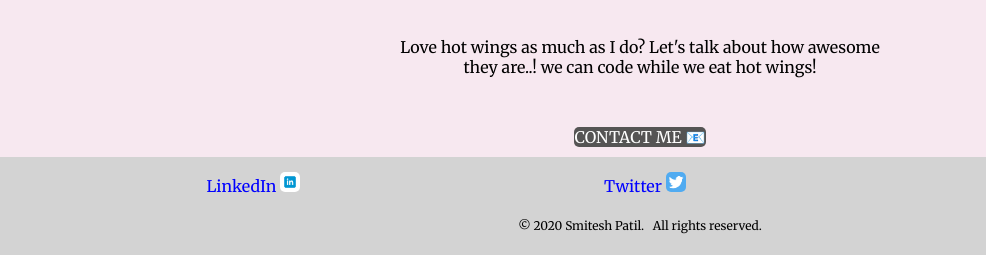
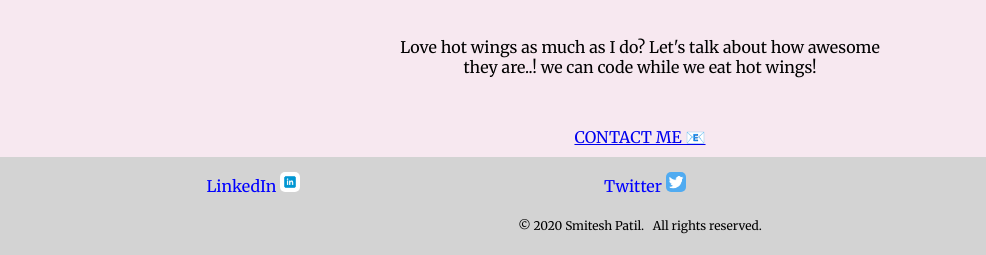
Before and after one commit to smiteshpatil/cv, a plain HTML site: page index.html in a window 1280 px wide. Shown: the part 1969-2224 px from the top of the page, 0-986 px from the left. Drawn offline with Linux system fonts and the light colour scheme.

Commit message:
Update index.html

```diff
--- a/index.html
+++ b/index.html
@@ -49,7 +49,8 @@
           <h2>Get In Touch</h2>
           <h3>if you love hot wings as much as i do.</h3>
           <p id="tagline"> Love hot wings as much as I do? Let's talk about how awesome they are..! we can code while we eat hot wings! </p>
-          <a class="btn" href="mailto:smiteshp2001@gmail.com">CONTACT ME 📧</a>
+
+          <a href="mailto:smiteshp2001@gmail.com" class="BUTTON_FGV">CONTACT ME 📧</a>
         </div>
       </div>
 
```
